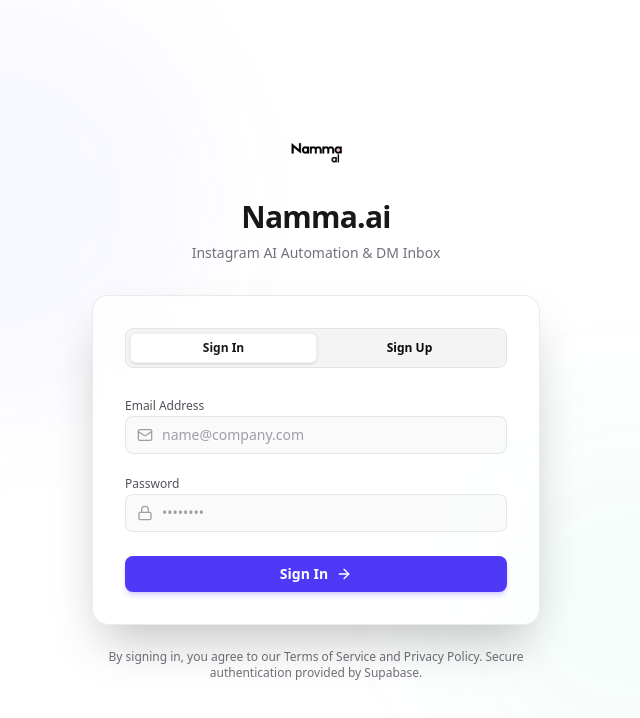
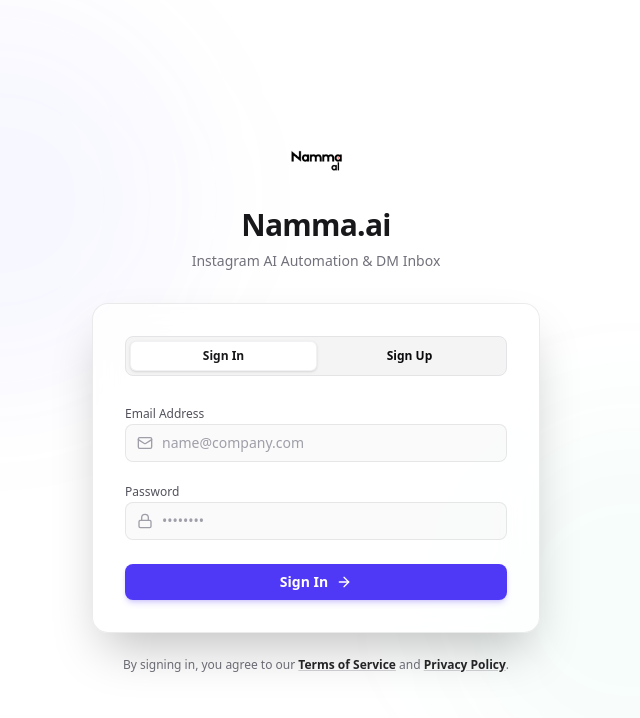
Before and after one commit to iamthanushgowdap/Namma.ai, a Next.js app: page /login in a window 1280 px wide. Shown: the top 718 px of the page, without its empty margins (324-964 px from the left). Built offline with nearby package versions, Linux system fonts and the light colour scheme; no server answers.

Commit message:
style: update login footer to remove Supabase mention and add styled clickable links to legal pages

```diff
--- a/app/login/page.tsx
+++ b/app/login/page.tsx
@@ -2,6 +2,7 @@
 
 import { useState, useEffect } from 'react'
 import { useRouter } from 'next/navigation'
+import Link from 'next/link'
 import { createClient } from '@/lib/supabase/client'
 import { Mail, Lock, User, ArrowRight, Activity } from 'lucide-react'
 
@@ -231,7 +232,14 @@
 
         {/* Footer info */}
         <p className="text-center text-xs text-zinc-500 mt-6 px-4">
-          By signing in, you agree to our Terms of Service and Privacy Policy. Secure authentication provided by Supabase.
+          By signing in, you agree to our{' '}
+          <Link href="/legal/terms" className="font-bold text-zinc-800 dark:text-zinc-200 hover:text-[#B41DE6] dark:hover:text-[#d97aff] transition-colors underline decoration-zinc-300 dark:decoration-zinc-700">
+            Terms of Service
+          </Link>{' '}
+          and{' '}
+          <Link href="/legal/privacy" className="font-bold text-zinc-800 dark:text-zinc-200 hover:text-[#B41DE6] dark:hover:text-[#d97aff] transition-colors underline decoration-zinc-300 dark:decoration-zinc-700">
+            Privacy Policy
+          </Link>.
         </p>
       </div>
     </div>
```
